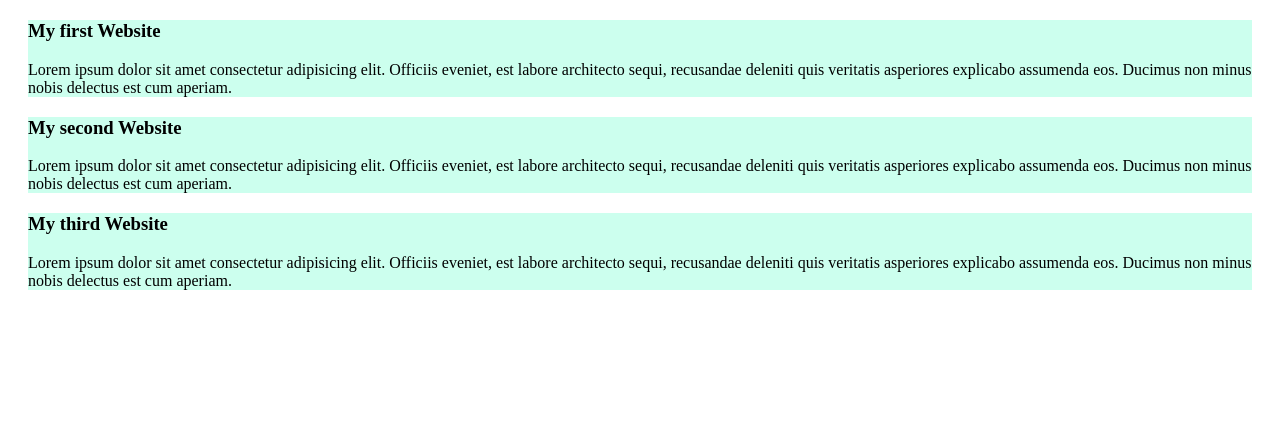
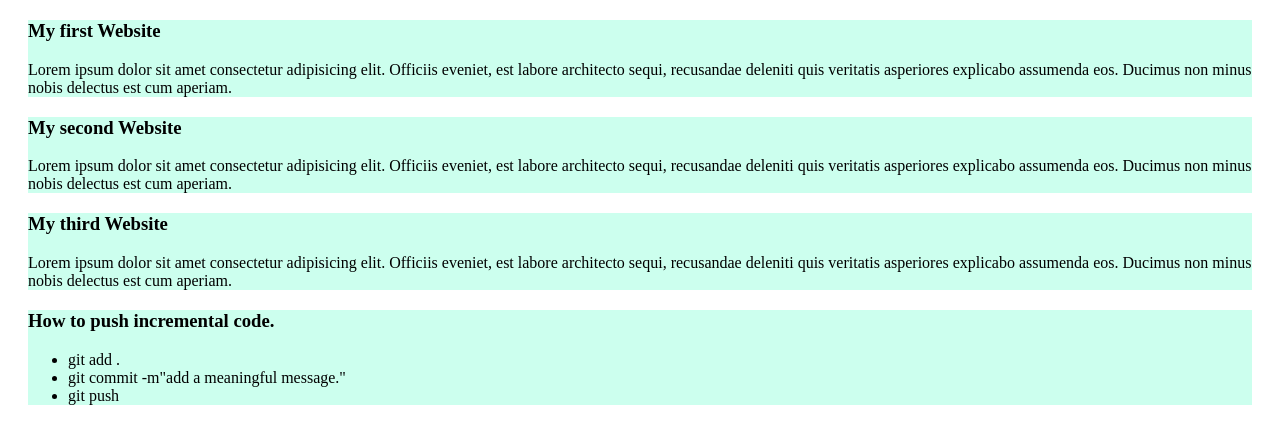
Before and after one commit to nakib233/my-simple-website, a plain HTML site: page index.html in a window 1280 px wide. Drawn offline with Linux system fonts and the light colour scheme.

Commit message:
added a list to push code

```diff
--- a/index.html
+++ b/index.html
@@ -20,5 +20,13 @@
         <h3>My third Website</h3>
         <p>Lorem ipsum dolor sit amet consectetur adipisicing elit. Officiis eveniet, est labore architecto sequi, recusandae deleniti quis veritatis asperiores explicabo assumenda eos. Ducimus non minus nobis delectus est cum aperiam.</p>
     </div>
+    <div>
+        <h3>How to push incremental code.</h3>
+        <ul>
+            <li>git add .</li>
+            <li>git commit -m"add a meaningful message."</li>
+            <li>git push</li>
+        </ul>
+    </div>
 </body>
 </html>
```
